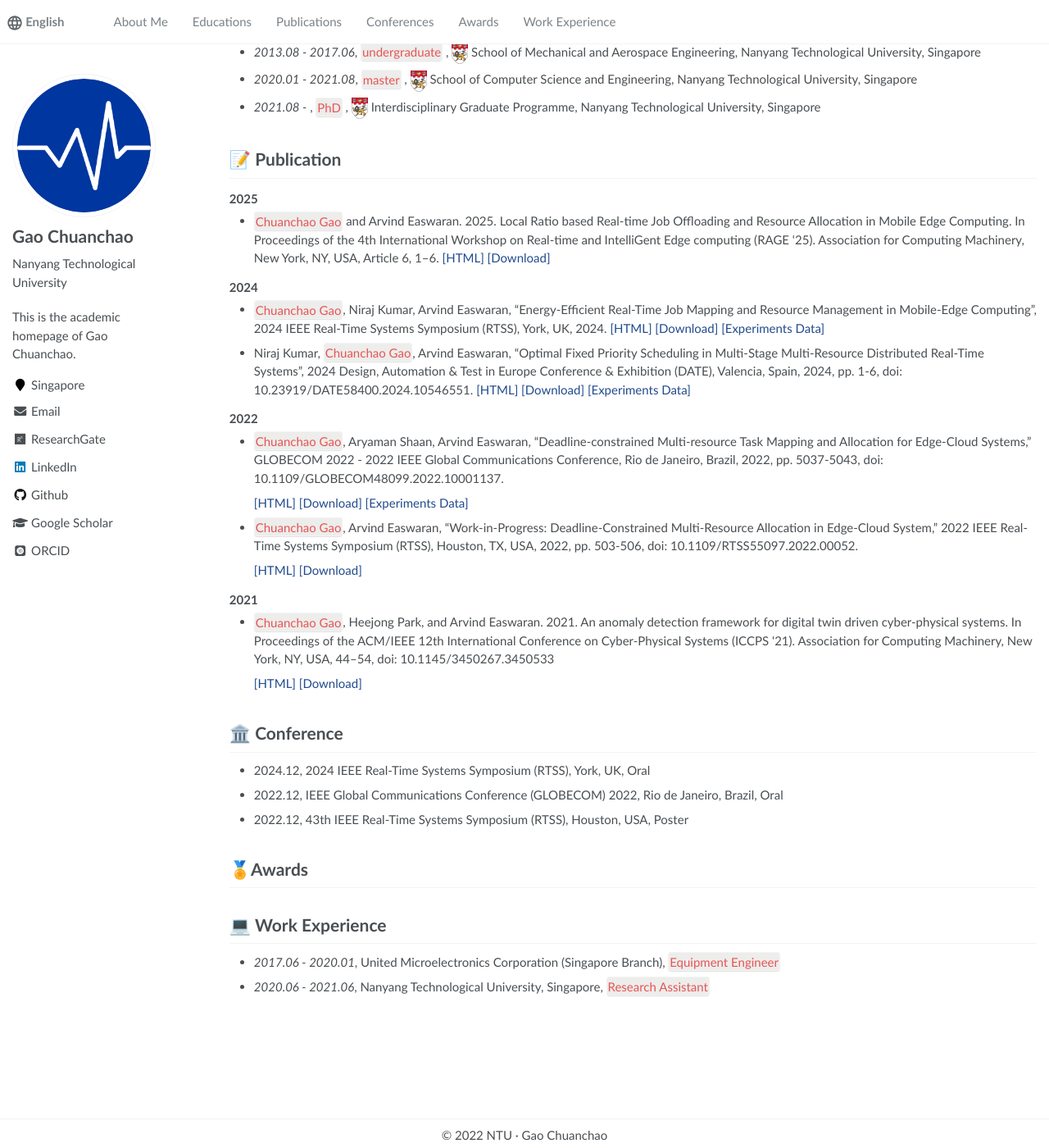
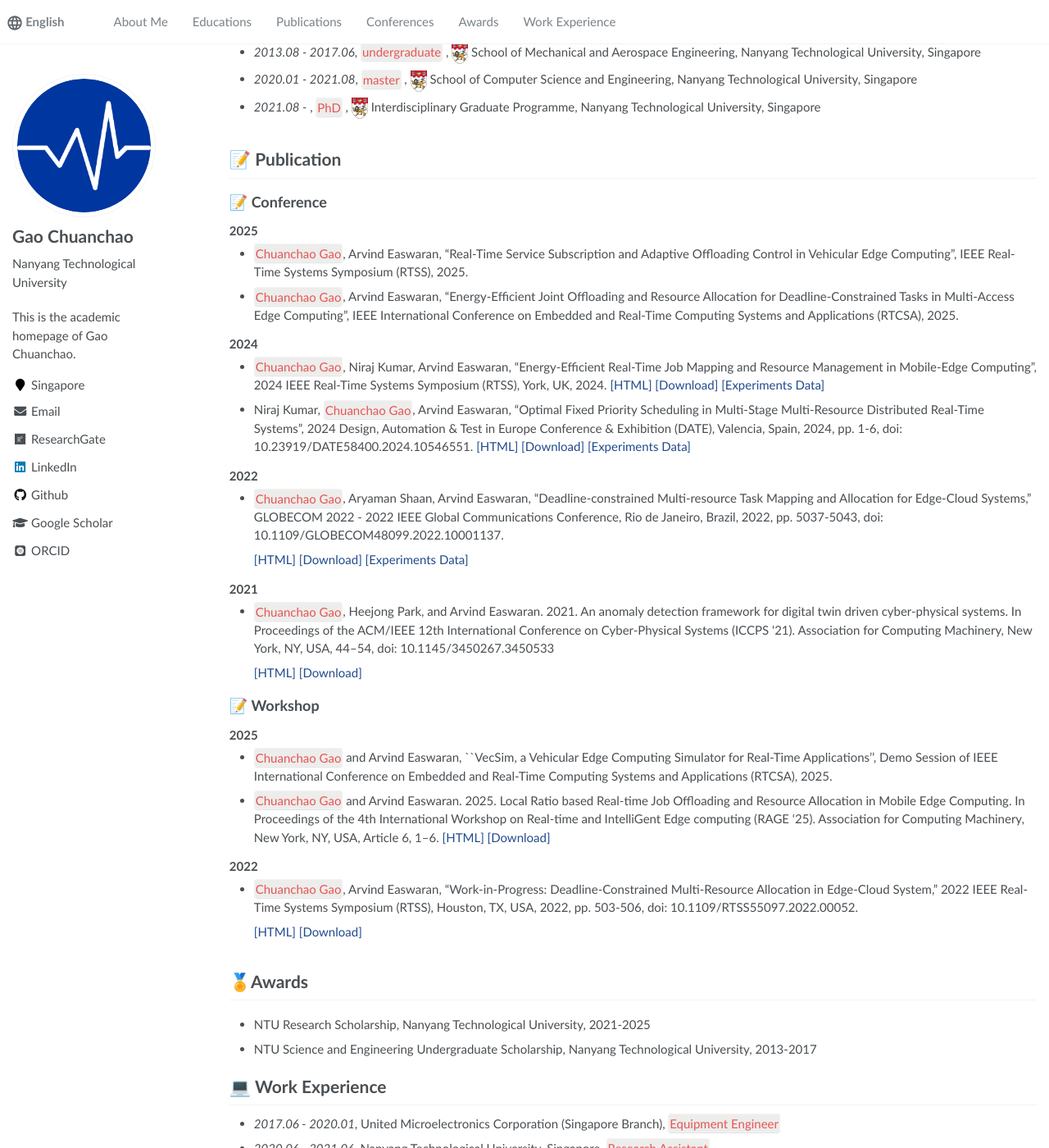
Before and after one commit to gaochuanchao/gaochuanchao.github.io, a Jekyll site: the page built from _pages/about.md, in a window 1280 px wide and 1400 px high, scrolled down 303 px. Shown: the whole window at 82% size. Built offline with Jekyll 4.4.1, drawn with Linux system fonts in a browser that asks for light colours; some web fonts are replaced.

Commit message:
update publish

```diff
--- a/_pages/about.md
+++ b/_pages/about.md
@@ -38,9 +38,11 @@ My research interest includes:
 
 # 📝 Publication
 
+## 📝 Conference
+
 ### 2025
-
-- `Chuanchao Gao` and Arvind Easwaran. 2025. Local Ratio based Real-time Job Offloading and Resource Allocation in Mobile Edge Computing. In Proceedings of the 4th International Workshop on Real-time and IntelliGent Edge computing (RAGE '25). Association for Computing Machinery, New York, NY, USA, Article 6, 1–6. [[HTML]](https://doi.org/10.1145/3722567.3727843) [[Download]](..\papers\Local Ratio based Real-time Job Offloading and Resource Allocation in Mobile Edge Computing.pdf)
+- `Chuanchao Gao`, Arvind Easwaran, "Real-Time Service Subscription and Adaptive Offloading Control in Vehicular Edge Computing", IEEE Real-Time Systems Symposium (RTSS), 2025.
+- `Chuanchao Gao`, Arvind Easwaran, "Energy-Efficient Joint Offloading and Resource Allocation for Deadline-Constrained Tasks in Multi-Access Edge Computing", IEEE International Conference on Embedded and Real-Time Computing Systems and Applications (RTCSA), 2025.
 
 ### 2024
 
@@ -49,34 +51,37 @@ My research interest includes:
 
 ### 2022
 
-
 - `Chuanchao Gao`, Aryaman Shaan, Arvind Easwaran, "Deadline-constrained Multi-resource Task Mapping and Allocation for Edge-Cloud Systems," GLOBECOM 2022 - 2022 IEEE Global Communications Conference, Rio de Janeiro, Brazil, 2022, pp. 5037-5043, doi: 10.1109/GLOBECOM48099.2022.10001137.
 
   [[HTML]](https://ieeexplore.ieee.org/abstract/document/10001137)  [[Download]](..\papers\Deadline-constrained Multi-resource Task Mapping and Allocation for Edge-Cloud System.pdf) [[Experiments Data]](https://github.com/CPS-research-group/CPS-NTU-Public/tree/GLOBECOM2022)
 
-- `Chuanchao Gao`, Arvind Easwaran, "Work-in-Progress: Deadline-Constrained Multi-Resource Allocation in Edge-Cloud System," 2022 IEEE Real-Time Systems Symposium (RTSS), Houston, TX, USA, 2022, pp. 503-506, doi: 10.1109/RTSS55097.2022.00052.
 
-  [[HTML]](https://ieeexplore.ieee.org/abstract/document/9984794)  [[Download]](..\papers\Work-in-Progress Deadline-Constrained Multi-Resource Allocation in Edge-Cloud System.pdf)
 
 ### 2021
-
 
 - `Chuanchao Gao`, Heejong Park, and Arvind Easwaran. 2021. An anomaly detection framework for digital twin driven cyber-physical systems. In Proceedings of the ACM/IEEE 12th International Conference on Cyber-Physical Systems (ICCPS '21). Association for Computing Machinery, New York, NY, USA, 44–54, doi: 10.1145/3450267.3450533
 
   [[HTML]](https://dl.acm.org/doi/abs/10.1145/3450267.3450533)  [[Download]](..\papers\An anomaly detection framework for digital twin driven cyber-physical systems.pdf)
 
-<span class='anchor' id='-conferences'></span>
+## 📝 Workshop
 
-# 🏛️ Conference
+### 2025
+- `Chuanchao Gao` and Arvind Easwaran, ``VecSim, a Vehicular Edge Computing Simulator for Real-Time Applications'', Demo Session of IEEE International Conference on Embedded and Real-Time Computing Systems and Applications (RTCSA), 2025.
 
-- 2024.12, 2024 IEEE Real-Time Systems Symposium (RTSS), York, UK, Oral
-- 2022.12, IEEE Global Communications Conference (GLOBECOM) 2022, Rio de Janeiro, Brazil, Oral
-- 2022.12, 43th IEEE Real-Time Systems Symposium (RTSS), Houston, USA, Poster
+- `Chuanchao Gao` and Arvind Easwaran. 2025. Local Ratio based Real-time Job Offloading and Resource Allocation in Mobile Edge Computing. In Proceedings of the 4th International Workshop on Real-time and IntelliGent Edge computing (RAGE '25). Association for Computing Machinery, New York, NY, USA, Article 6, 1–6. [[HTML]](https://doi.org/10.1145/3722567.3727843) [[Download]](..\papers\Local Ratio based Real-time Job Offloading and Resource Allocation in Mobile Edge Computing.pdf)
+
+### 2022
+- `Chuanchao Gao`, Arvind Easwaran, "Work-in-Progress: Deadline-Constrained Multi-Resource Allocation in Edge-Cloud System," 2022 IEEE Real-Time Systems Symposium (RTSS), Houston, TX, USA, 2022, pp. 503-506, doi: 10.1109/RTSS55097.2022.00052.
+
+  [[HTML]](https://ieeexplore.ieee.org/abstract/document/9984794)  [[Download]](..\papers\Work-in-Progress Deadline-Constrained Multi-Resource Allocation in Edge-Cloud System.pdf)
+
 
 <span class='anchor' id='-awards'></span>
 
 # 🏅Awards
 <span class='anchor' id='-internships'></span>
+- NTU Research Scholarship, Nanyang Technological University, 2021-2025
+- NTU Science and Engineering Undergraduate Scholarship, Nanyang Technological University, 2013-2017
 
 # 💻 Work Experience
 - *2017.06 - 2020.01*, United Microelectronics Corporation (Singapore Branch), `Equipment Engineer`
```
